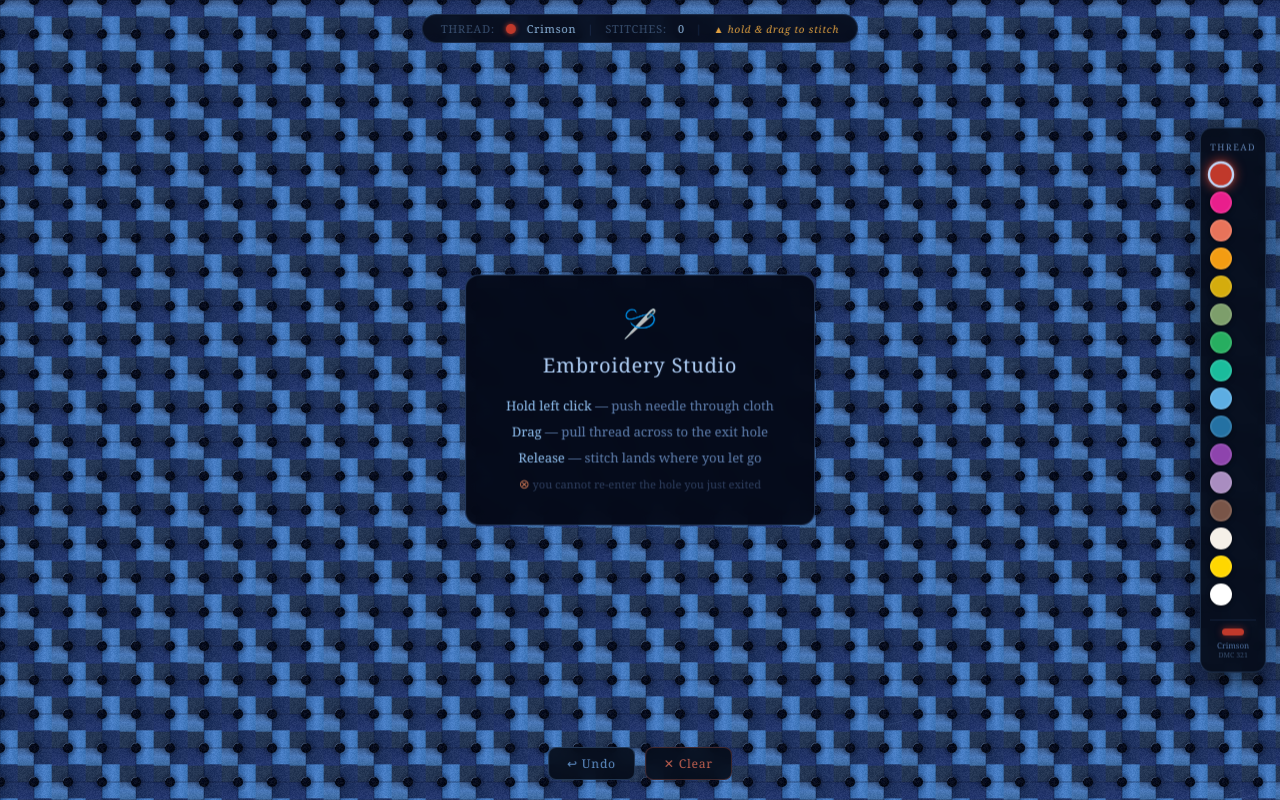
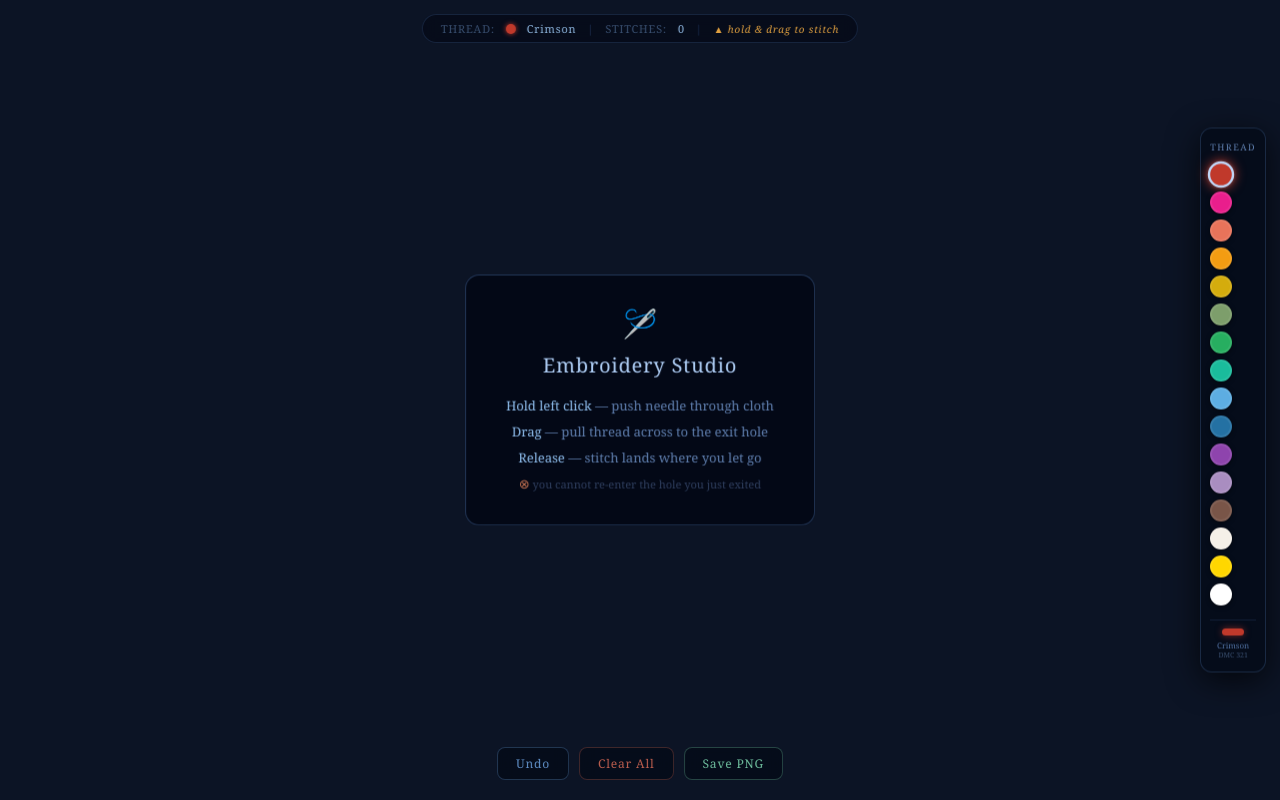
Before and after one commit to EmmanuelDionneCatibog/STITCHED, a React (Vite) app: page / in a window 1280 px wide. Built offline with nearby package versions, Linux system fonts and the light colour scheme.

Commit message:
Added a save as png button and made it generate cloth as much as the user wants

```diff
--- a/src/Controls.jsx
+++ b/src/Controls.jsx
@@ -5,10 +5,17 @@
  *   onUndo  — callback
  *   onClear — callback
  */
-export default function Controls({ onUndo, onClear }) {
-  const buttons = [
+export default function Controls({ onUndo, onClear, onSave }) {
+  const _buttons = [
     { label: "↩ Undo",   fn: onUndo,  accent: "#6090c8" },
     { label: "✕ Clear",  fn: onClear, accent: "#c06050" },
+    { label: "â‡© Save PNG", fn: onSave, accent: "#70c0a0" },
+  ];
+
+  const buttons = [
+    { label: "Undo",      fn: onUndo,  accent: "#6090c8" },
+    { label: "Clear All", fn: onClear, accent: "#c06050" },
+    { label: "Save PNG",  fn: onSave,  accent: "#70c0a0" },
   ];
 
   return (
--- a/src/EmbroiderySim.jsx
+++ b/src/EmbroiderySim.jsx
@@ -1,7 +1,6 @@
 import { useRef, useState, useEffect } from "react";
 
 import { THREAD_COLORS, snap, sameHole } from "./constants";
-import { useClothTexture }               from "./useClothTexture";
 import { useRenderLoop }                 from "./useRenderLoop";
 import { useSim }                        from "./useSim";
 
@@ -14,11 +13,19 @@ import FlashMessage   from "./FlashMessage";
 
 export default function EmbroiderySim() {
   // ── Canvas refs ──────────────────────────────────────────────────────────
-  const clothRef  = useRef(null);   // offscreen — cloth texture only
   const canvasRef = useRef(null);   // onscreen  — animated render target
 
   // ── Thread colour selection ──────────────────────────────────────────────
-  const [selectedColor, setSelectedColor] = useState(THREAD_COLORS[0]);
+  const COLOR_KEY = "stitched.color.v1";
+  const [selectedColor, setSelectedColor] = useState(() => {
+    try {
+      const hex = localStorage.getItem(COLOR_KEY);
+      const found = THREAD_COLORS.find(c => c.hex === hex);
+      return found || THREAD_COLORS[0];
+    } catch {
+      return THREAD_COLORS[0];
+    }
+  });
 
   // ── Simulation state & handlers ──────────────────────────────────────────
   const {
@@ -36,22 +43,52 @@ export default function EmbroiderySim() {
     handleClear,
   } = useSim(canvasRef);
 
+  const handleSavePng = () => {
+    const c = canvasRef.current;
+    if (!c) return;
+    const url = c.toDataURL("image/png");
+    const a = document.createElement("a");
+    const stamp = new Date().toISOString().slice(0, 19).replace(/[:T]/g, "-");
+    a.href = url;
+    a.download = `stitched-${stamp}.png`;
+    document.body.appendChild(a);
+    a.click();
+    a.remove();
+  };
+
+  const handleClearAll = () => {
+    const ok = window.confirm("Clear all stitches? This cannot be undone.");
+    if (!ok) return;
+    handleClear();
+  };
+
   // Keep sim colour in sync with UI selection
   useEffect(() => {
     sim.current.color = selectedColor.hex;
+    try { localStorage.setItem(COLOR_KEY, selectedColor.hex); } catch {}
   }, [selectedColor, sim]);
 
-  // ── Cloth texture (drawn once to offscreen canvas) ───────────────────────
-  useClothTexture(clothRef);
+  // Keep canvas sized to the window
+  useEffect(() => {
+    const c = canvasRef.current;
+    if (!c) return;
+    const resize = () => {
+      c.width  = window.innerWidth;
+      c.height = window.innerHeight;
+    };
+    resize();
+    window.addEventListener("resize", resize);
+    return () => window.removeEventListener("resize", resize);
+  }, []);
 
   // ── Determine if hover is over the blocked hole (for StatusBar) ──────────
   const hSnap   = snap(sim.current.hoverX, sim.current.hoverY);
   const isBlocked = !isDragging &&
-                    sim.current.hoverX > 0 &&
+                    sim.current.hoverX > -900 &&
                     sameHole(hSnap, sim.current.lastExitHole);
 
   // ── RAF render loop ───────────────────────────────────────────────────────
-  useRenderLoop(canvasRef, clothRef, sim);
+  useRenderLoop(canvasRef, sim);
 
   return (
     <div
@@ -66,19 +103,9 @@ export default function EmbroiderySim() {
       }}
       onMouseMove={handleMouseMove}
     >
-      {/* Offscreen cloth-texture canvas — never rendered directly */}
-      <canvas
-        ref={clothRef}
-        width={1600}
-        height={1000}
-        style={{ display: "none" }}
-      />
-
       {/* Main render canvas */}
       <canvas
         ref={canvasRef}
-        width={window.innerWidth}
-        height={window.innerHeight}
         style={{ display: "block", cursor: "none" }}
         onMouseDown={handleMouseDown}
         onMouseUp={handleMouseUp}
@@ -113,7 +140,7 @@ export default function EmbroiderySim() {
         isBlocked={isBlocked}
       />
 
-      <Controls onUndo={handleUndo} onClear={handleClear} />
+      <Controls onUndo={handleUndo} onClear={handleClearAll} onSave={handleSavePng} />
 
       <IntroTip visible={showTip} />
 
```
